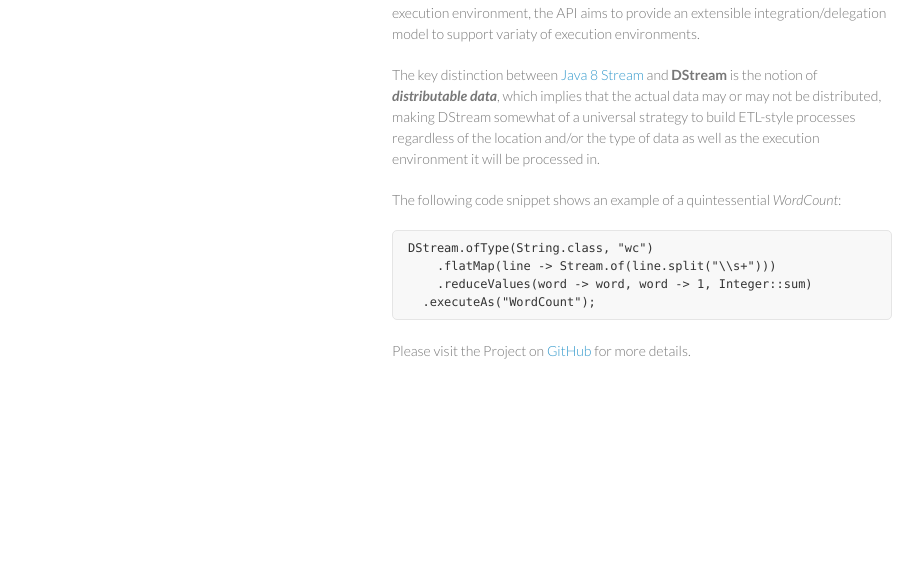
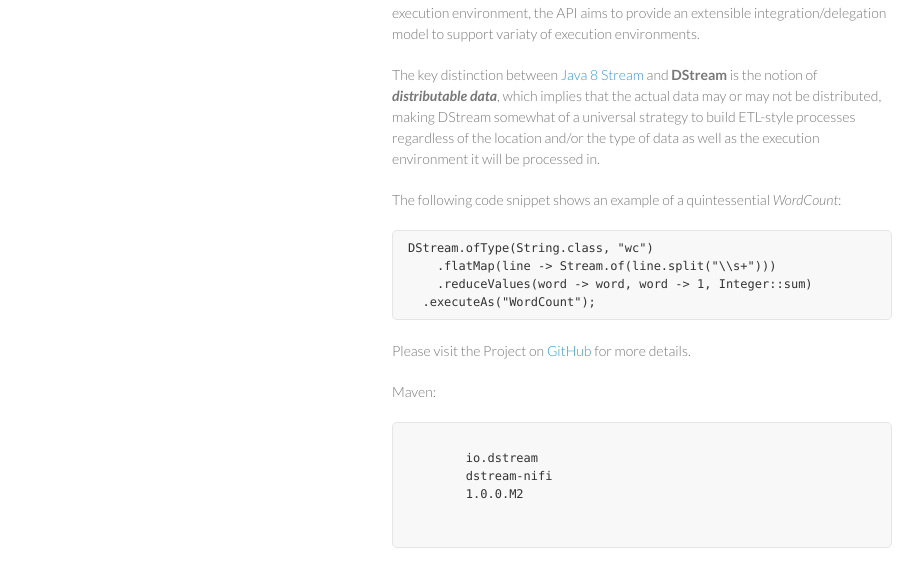
Before and after one commit to hortonworks/dstream, a plain HTML site: page index.html in a window 1280 px wide. Shown: the part 157-744 px from the top of the page, without its empty margins (178-1101 px from the left). Drawn offline with Linux system fonts and the light colour scheme.

Commit message:
Update index.html

```diff
--- a/index.html
+++ b/index.html
@@ -42,6 +42,16 @@ DStream.ofType(String.class, "wc")
   .executeAs("WordCount");
 </pre>
  <p class="view">Please visit the Project on <a href="https://github.com/hortonworks/dstream">GitHub</a> for more details.</p>
+<p>
+  Maven:
+  <pre>
+      <dependency>
+        <groupId>io.dstream</groupId>
+        <artifactId>dstream-nifi</artifactId>
+        <version>1.0.0.M2</version>
+      </dependency>
+  </pre>
 
+</p>
   </body>
 </html>
```
